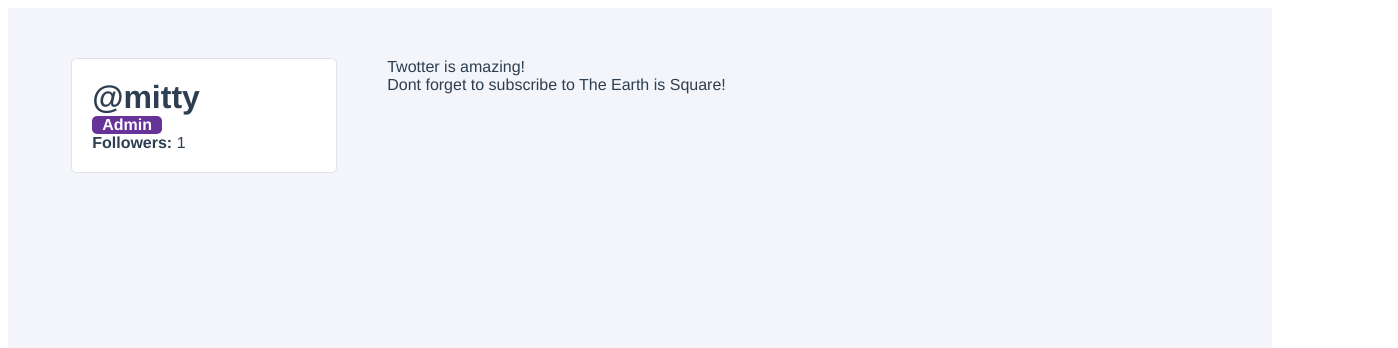
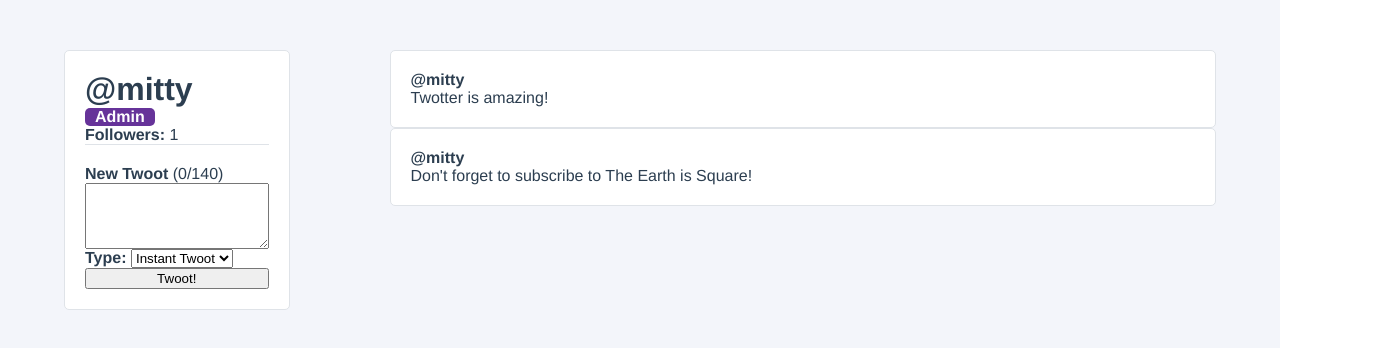
Before and after one commit to fl97/twotter, a Vue app: page / in a window 1280 px wide. Shown: the top 348 px of the page, 1398 px wide, since content can reach past the window. Built offline with nearby package versions, Linux system fonts and the light colour scheme.

Commit message:
added global styling

```diff
--- a/package.json
+++ b/package.json
@@ -9,6 +9,8 @@
   },
   "dependencies": {
     "core-js": "^3.6.5",
+    "node-sass": "^5.0.0",
+    "sass-loader": "^10.1.0",
     "vue": "^3.0.0"
   },
   "devDependencies": {
--- a/src/App.vue
+++ b/src/App.vue
@@ -15,7 +15,7 @@ export default {
 }
 </script>
 
-<style>
+<style lang="scss">
 #app {
   font-family: Avenir, Helvetica, Arial, sans-serif;
   -webkit-font-smoothing: antialiased;
--- /dev/null
+++ b/src/components/TwootItem.vue
@@ -0,0 +1,53 @@
+<template>
+    <div class="twoot-item" @click="favouriteTwoot(twoot.id)">
+        <div class="user-profile__twoot">
+            <div class="twoot-item__user">
+                @{{ username }}
+            </div>
+            <div class="twoot-item__content">
+                {{ twoot.content }}
+            </div>
+        </div>
+    </div>
+</template>
+
+<script>
+export default {
+    name: "TwootItem",
+    props: {
+        username: {
+            type: String,
+            required: true
+        },
+        twoot: {
+            type: Object,
+            required: true
+        }
+    },
+    methods: {
+        favouriteTwoot(id) {
+            this.$emit('favourite', id)
+        }
+    }
+}
+</script>
+
+<style lang="scss" scoped>
+    .twoot-item {
+        padding: 20px;
+        background-color: white;
+        border-radius: 5px;
+        border: 1px solid #DFE3E8;
+        box-sizing: border-box;
+        cursor: pointer;
+        transition: all 0.25s ease;
+
+        &:hover {
+            transform: scale(1.1, 1.1);
+        }
+
+        .twoot-item__user {
+            font-weight: bold;
+        }
+    }
+</style>
--- a/src/components/UserProfile.vue
+++ b/src/components/UserProfile.vue
@@ -8,20 +8,52 @@
       <div class="user-profile__follower">
         <strong>Followers: </strong> {{ followers }}
       </div>
+      <form class="user-profile__create-twoot" @submit.prevent="createNewTwoot" :class="{ '--exceeded': newTwootCharacterCount > 140 }">
+          <label for="newTwoot"><strong>New Twoot</strong> ({{ newTwootCharacterCount }}/140)</label>
+          <textarea id="newToot" rows="4" v-model="newTwootContent"></textarea>
+
+          <div class="user-profile__create-twoot-type">
+              <label for="newTwootType"><strong>Type: </strong></label>
+              <select id="newTwootType" v-model="selectedTwootType">
+                  <option :value="option.value" v-for="(option, index) in twootTypes" :key="index">
+                      {{ option.name }}
+                  </option>
+              </select>
+          </div>
+
+          <button>
+              Twoot!
+          </button>
+      </form>
     </div>
     <div class="user-profile__twoots-wrapper">
-        <div class="user-profile__twoot" v-for="twoot in user.twoots" :key="twoot.id">
-            {{ twoot.content }}
-        </div>
+        <TwootItem
+            v-for="twoot in user.twoots"
+            :key="twoot.id"
+            :username="user.username"
+            :twoot="twoot"
+            @favourite="toggleFavourite"
+        />
     </div>
   </div>
 </template>
 
 <script>
+import TwootItem from './TwootItem'
+
 export default {
   name: 'UserProfile',
+  components: {
+      TwootItem
+  },
   data() {
     return {
+      newTwootContent: '',
+      selectedTwootType: 'instant',
+      twootTypes: [
+          {value: 'draft', name: 'Draft'},
+          {value: 'instant', name: 'Instant Twoot'}
+      ],
       followers: 0,
       user: {
         id: 1,
@@ -32,7 +64,7 @@ export default {
         isAdmin: true,
         twoots: [
             {id: 1, content: 'Twotter is amazing!'},
-            {id: 2, content: "Dont forget to subscribe to The Earth is Square!"}
+            {id: 2, content: "Don't forget to subscribe to The Earth is Square!"}
         ]
       }
     }
@@ -45,13 +77,25 @@ export default {
     }
   },
   computed: {
-    fullName() {
-      return `${this.user.firstName} ${this.user.lastName}`
+    newTwootCharacterCount() {
+        return this.newTwootContent.length
     }
   },
   methods: {
     followUser() {
       this.followers++
+    },
+    toggleFavourite(id) {
+        console.log(`Favourited Tweet #${id}`)
+    },
+    createNewTwoot() {
+        if (this.newTwootContent && this.selectedTwootType !== 'draft') {
+            this.user.twoots.unshift({
+                id: this.user.twoots.length + 1,
+                content: this.newTwootContent
+            })
+            this.newTwootContent = ''
+        }
     }
   },
   mounted() {
@@ -60,13 +104,12 @@ export default {
 }
 </script>
 
-<style>
+<style lang="scss" scoped>
 .user-profile {
     display: grid;
     grid-template-columns: 1fr 3fr;
-    width: 100%;
+    grid-gap: 50px;
     padding: 50px 5%;
-}
 
     .user-profile__user-panel {
         display: flex;
@@ -76,6 +119,9 @@ export default {
         background-color: white;
         border-radius: 5px;
         border: 1px solid #DFE3E8;
+
+        h1 {
+            margin: 0;
         }
 
         .user-profile__admin-badge {
@@ -87,7 +133,28 @@ export default {
             font-weight: bold;
         }
 
-h1 {
-    margin: 0;
+        .user-profile__create-twoot {
+            border-top: 1px solid #DFE3E8;
+            padding-top: 20px;
+            display: flex;
+            flex-direction: column;
+
+            &.--exceeded {
+                color: red;
+                border-color: red;
+
+                button {
+                    background-color: red;
+                    border: none;
+                    color: white;
+                }
+            }
+        }
+    }
+
+    .user-profile__twoots-wrapper {
+        display: block;
+        grid-gap: 10px;
+    }
 }
 </style>
--- /dev/null
+++ b/src/styles/base.scss
@@ -0,0 +1,3 @@
+body {
+    margin: 0;
+}
--- /dev/null
+++ b/vue.config.js
@@ -0,0 +1,9 @@
+module.exports = {
+    css: {
+        loaderOptions: {
+            sass: {
+                additionalData: '@import "@/styles/base.scss";'
+            }
+        }
+    }
+}
```
Also changed, not shown: 1 other file (tests, documents, lock files or other folders). Lines whose indentation alone changed are shown as unchanged.
